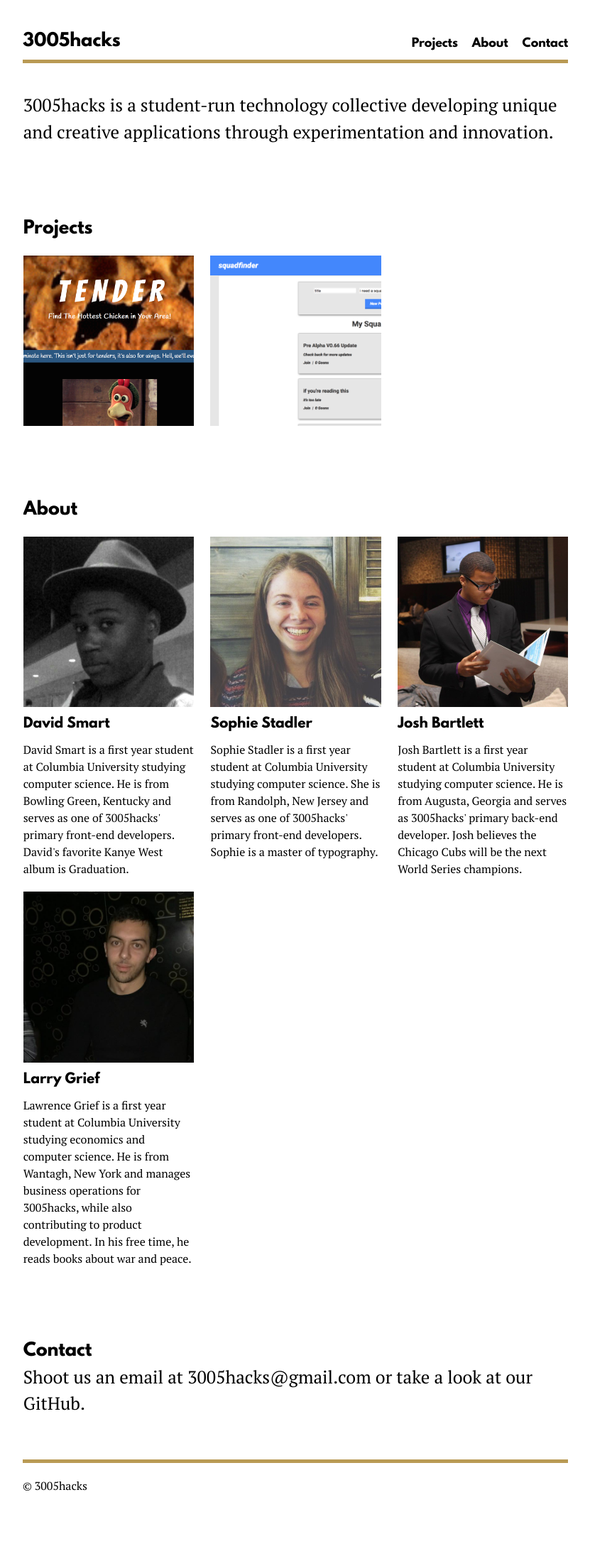
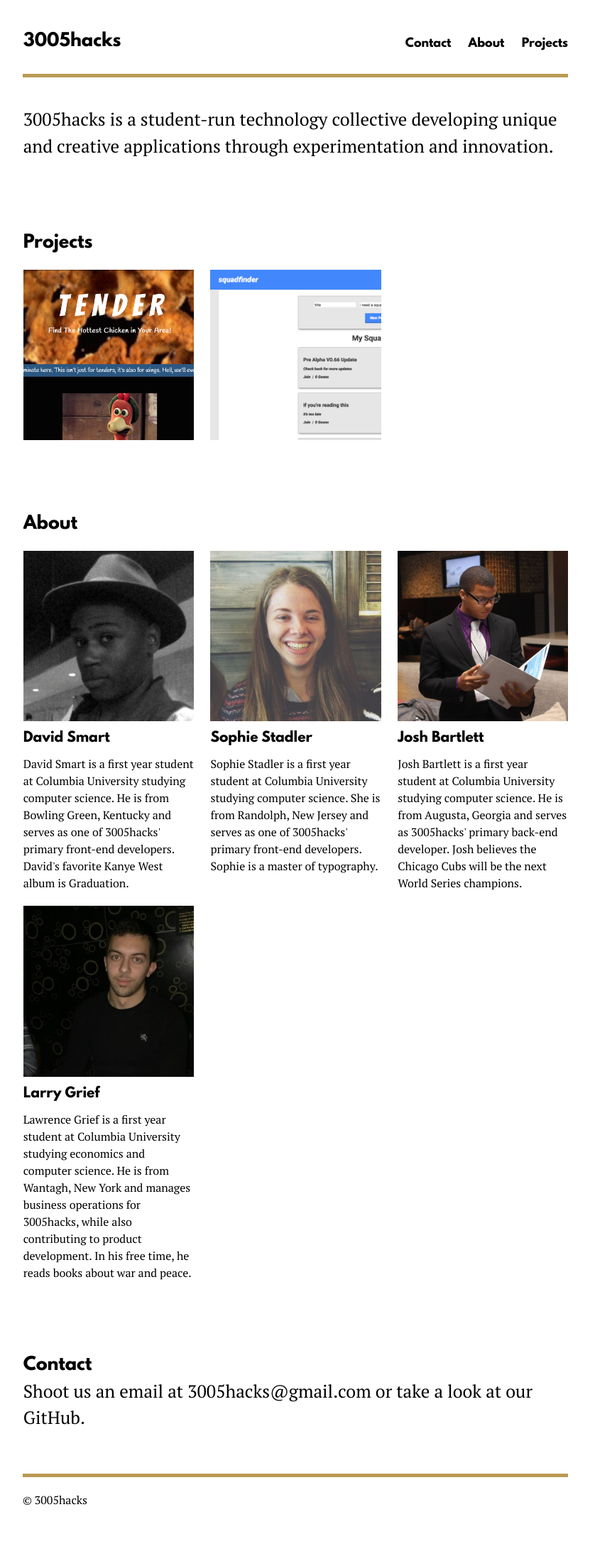
Before and after one commit to 3005hacks/3005hacks, a Jekyll site: the page built from index.html, in a window 1280 px wide. Shown: the whole page at 71% size, without its empty margins (224-1055 px from the left). Built offline with Jekyll 4.4.1, drawn with Linux system fonts in a browser that asks for light colours; nearby versions of some CDN libraries.

Commit message:
first try at responsiveness!

```diff
--- a/_includes/header.html
+++ b/_includes/header.html
@@ -1,10 +1,14 @@
 <header>
   <nav>
-    <a href="/"><h1 class="heading">{{ page.title }}</h1></a>
-    <ul>
-      <li><a href="#contact">Contact</a></li>
-      <li><a href="#about">About</a></li>
-      <li><a href="#projects">Projects</a></li>
-    </ul>
+    <div class="grid">
+      <div class="unit one-of-two"><a href="/"><h1 class="heading">{{ page.title }}</h1></a></div>
+      <div class="unit one-of-two">
+        <ul>
+          <li><a href="#contact">Contact</a></li>
+          <li><a href="#about">About</a></li>
+          <li><a href="#projects">Projects</a></li>
+        </ul>
+      </div>
+    </div>
   </nav>
 </header>
--- a/_includes/top.html
+++ b/_includes/top.html
@@ -3,7 +3,9 @@
 <html lang="en">
 
 <head>
+  <meta charset="utf-8" />
   <title>{{ page.title }}</title>
+  <meta name="viewport" content="initial-scale=1" />
 
   <link rel="stylesheet" type="text/css" href="static/css/style.css">
   <link rel="stylesheet" type="text/css" href="static/css/toast.css">
--- a/static/css/style.css
+++ b/static/css/style.css
@@ -87,6 +87,7 @@
   float: left;
 }
 nav ul {
+  float: right;
   font-family: 'League Spartan', sans-serif;
   list-style-type: none;
   margin: 0;
@@ -94,8 +95,10 @@
 }
 nav li {
   display: inline-block;
-  float: right;
   padding: 0.5rem 0 0.5rem 1rem;
+}
+nav .grid {
+  padding: 0;
 }
 
 /* description */
--- a/static/css/toast.css
+++ b/static/css/toast.css
@@ -108,4 +108,10 @@
 	html {
 		font-size: 100%;
 	}
+	nav ul {
+  		float: left;
+  	}
+  	nav li {
+  		padding: 0.5rem 1rem 0.5rem 0;
+  	}
 }
```
Also changed, not shown: 3 other files.
